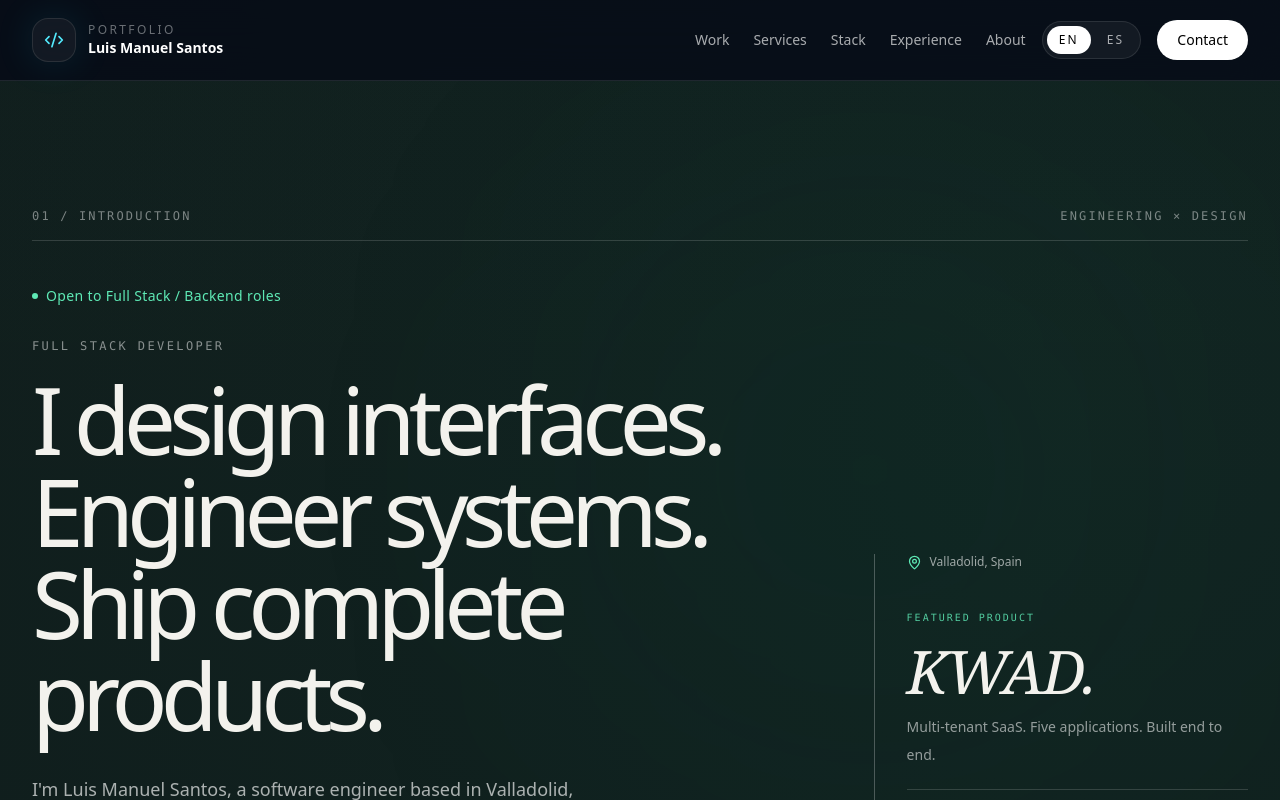
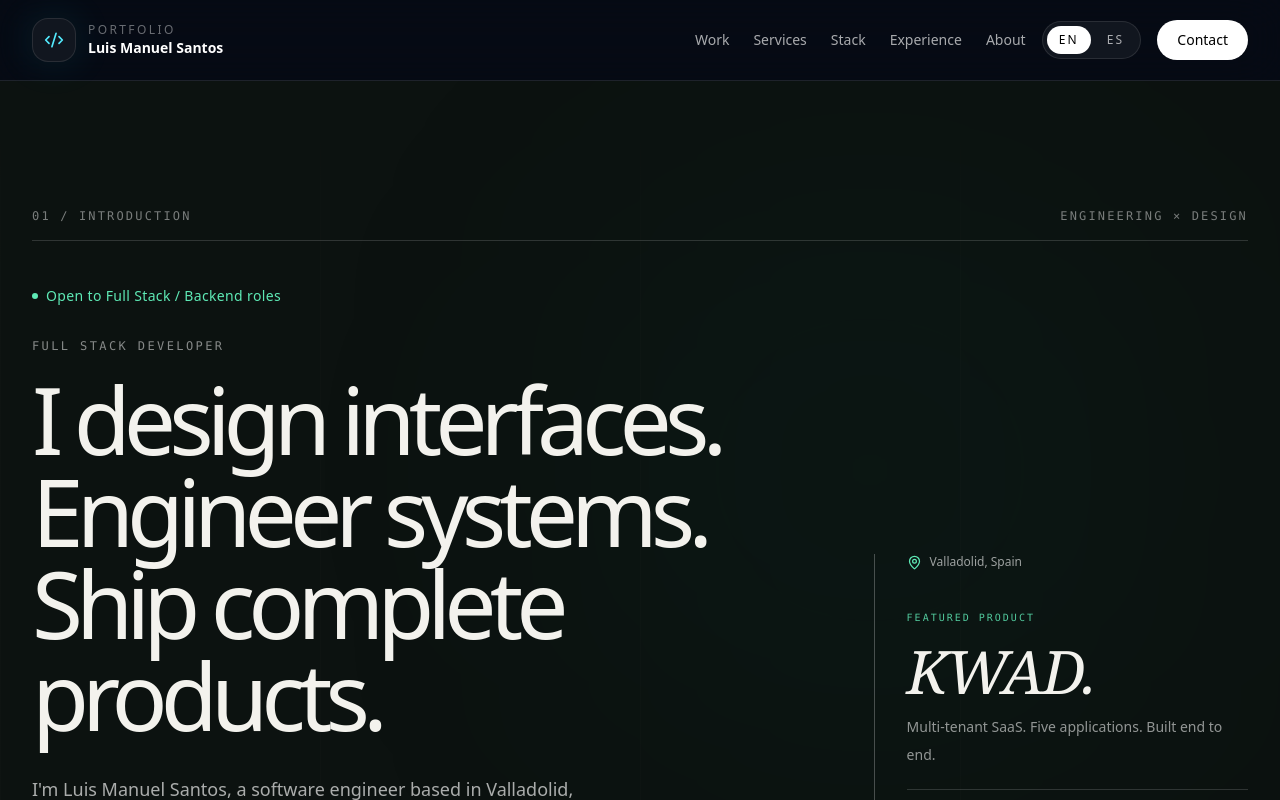
Before and after one commit to RusoMDK/luis-manuel-santos-portfolio, a Next.js app: page /en in a window 1280 px wide. Shown: the top 800 px of the page. Built offline with nearby package versions, Linux system fonts and the light colour scheme.

Commit message:
style: define restrained editorial design tokens and accessible motion

```diff
--- a/app/globals.css
+++ b/app/globals.css
@@ -1,54 +1,52 @@
 @import "tailwindcss";
 
 :root {
-  --background: #0b1113;
-  --foreground: #f5f7fb;
-  --card: rgba(255, 255, 255, 0.04);
-  --border: rgba(255, 255, 255, 0.1);
-  --muted: rgba(255, 255, 255, 0.65);
+  color-scheme: dark;
+  --background: #0c1210;
+  --foreground: #f3f2ed;
+  --card: rgba(243, 242, 237, 0.035);
+  --border: rgba(243, 242, 237, 0.14);
+  --muted: rgba(243, 242, 237, 0.64);
+  --accent: #c6efcd;
 }
 
-html,
-body {
+html {
   scroll-behavior: smooth;
-  overflow-x: hidden;
+  scroll-padding-top: 6rem;
 }
 
 body {
-  background:
-    radial-gradient(circle at 85% 5%, rgba(52, 211, 153, 0.09), transparent 35%),
-    radial-gradient(circle at 10% 48%, rgba(20, 184, 166, 0.04), transparent 32%),
-    linear-gradient(180deg, rgba(255,255,255,0.014), transparent 65%),
-    var(--background);
+  background: var(--background);
   color: var(--foreground);
   min-height: 100vh;
   text-rendering: optimizeLegibility;
   -webkit-font-smoothing: antialiased;
 }
 
-*,
-*::before,
-*::after {
-  min-width: 0;
-  box-sizing: border-box;
+*, *::before, *::after { box-sizing: border-box; }
+img, svg, video, canvas { max-width: 100%; }
+::selection { background: rgba(198, 239, 205, .28); color: #fff; }
+
+.editorial-grid {
+  background-image:
+    linear-gradient(to right, rgba(243, 242, 237, .035) 1px, transparent 1px);
+  background-size: 25% 100%;
+  mask-image: linear-gradient(to bottom, transparent, black 20%, black 70%, transparent);
 }
 
-::selection {
-  background: rgba(34, 211, 238, 0.25);
-  color: white;
+a:focus-visible, button:focus-visible {
+  outline: 2px solid var(--accent);
+  outline-offset: 4px;
 }
 
-a {
-  text-decoration: none;
+@media (prefers-reduced-motion: reduce) {
+  *, *::before, *::after {
+    scroll-behavior: auto !important;
+    animation-duration: 0.01ms !important;
+    transition-duration: 0.01ms !important;
+  }
 }
 
-img,
-svg,
-video,
-canvas {
-  display: block;
-  max-width: 100%;
+@media (max-width: 640px) {
+  .editorial-grid { background-size: 50% 100%; }
 }
-@media (prefers-reduced-motion: reduce) {
-  html, body { scroll-behavior: auto; }
-}
```
